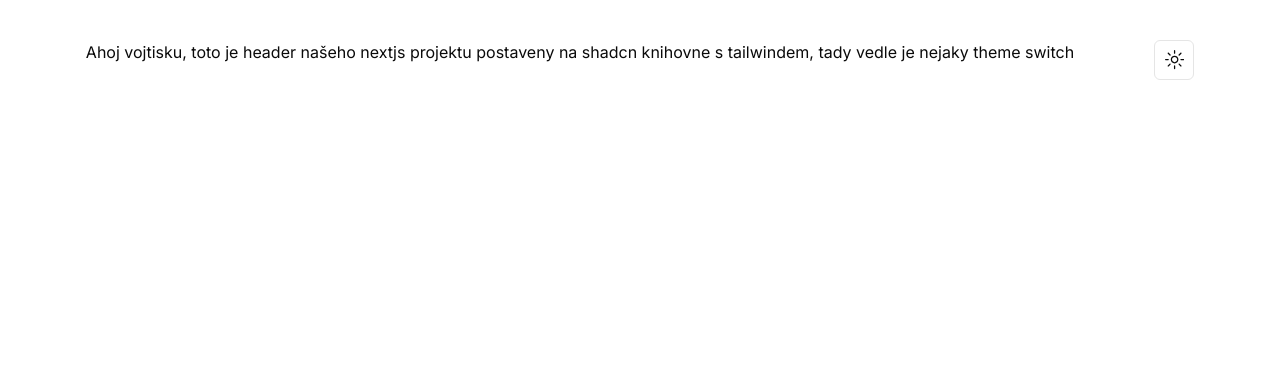
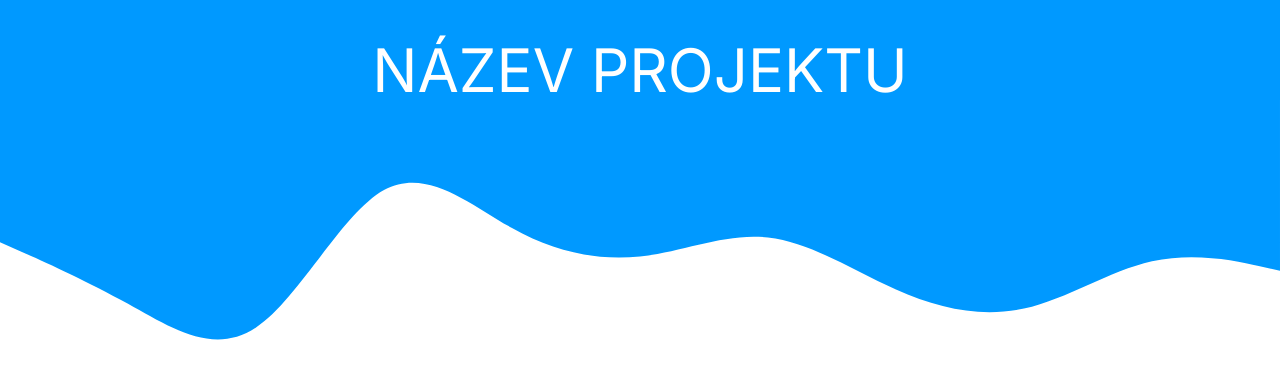
Before and after one commit to L3onardoCZ/pvd-project, a Next.js app: page / in a window 1280 px wide. Shown: the top 378 px of the page. Built offline with nearby package versions, Linux system fonts and the light colour scheme.

Commit message:
header edited, added waves

```diff
--- a/src/components/Header.tsx
+++ b/src/components/Header.tsx
@@ -3,13 +3,14 @@ import ModeToggle from "./ModeToggle"
 export default function Header(){
     return(
         <>
-            <header className="flex flex-row align-center justify-center w-full gap-10 mt-10">
-                    <h1>
-                        Ahoj vojtisku, toto je header našeho nextjs projektu postaveny na shadcn knihovne s tailwindem, tady vedle je nejaky theme switch
+            <header className="flex flex-row align-center justify-center w-full gap-10 bg-[#0099ff] text-6xl font-white text-white">
+                    <h1 className="mt-10 color-">
+                        NÁZEV PROJEKTU
                     </h1>
-                <br />
-                    <ModeToggle />
             </header>
+            <svg xmlns="http://www.w3.org/2000/svg" viewBox="0 0 1440 320">
+                <path fill="#0099ff" fill-opacity="1" d="M0,160L24,170.7C48,181,96,203,144,229.3C192,256,240,288,288,256C336,224,384,128,432,101.3C480,75,528,117,576,144C624,171,672,181,720,176C768,171,816,149,864,154.7C912,160,960,192,1008,213.3C1056,235,1104,245,1152,234.7C1200,224,1248,192,1296,181.3C1344,171,1392,181,1416,186.7L1440,192L1440,0L1416,0C1392,0,1344,0,1296,0C1248,0,1200,0,1152,0C1104,0,1056,0,1008,0C960,0,912,0,864,0C816,0,768,0,720,0C672,0,624,0,576,0C528,0,480,0,432,0C384,0,336,0,288,0C240,0,192,0,144,0C96,0,48,0,24,0L0,0Z"></path>
+            </svg>
         </>
     )
 
```
